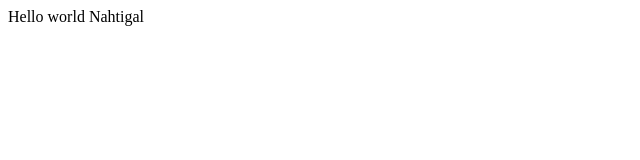
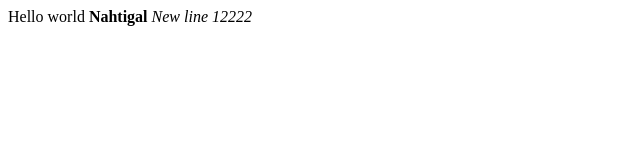
Before and after one commit to Nahtigal/Myweather, a plain HTML site: page index.html in a window 1280 px wide. Shown: the whole page, without its empty margins (0-640 px from the left). Drawn offline with Linux system fonts and the light colour scheme.

Commit message:
modify index html

```diff
--- a/index.html
+++ b/index.html
@@ -2,6 +2,7 @@
   <head>
   </head>
   <body>
-  Hello world Nahtigal
+  Hello world <b>Nahtigal</b>
+  <i>New line 12222</i>
   </body>
   </html>
```
